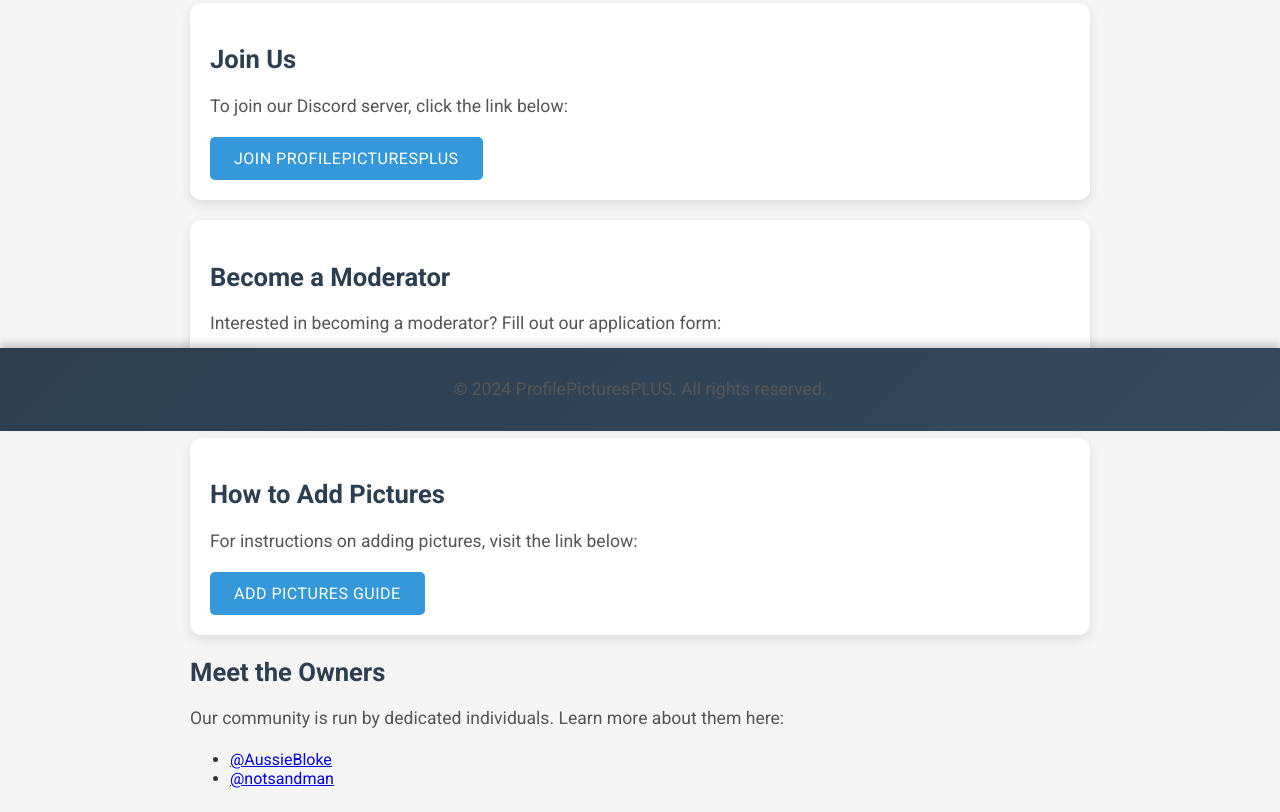
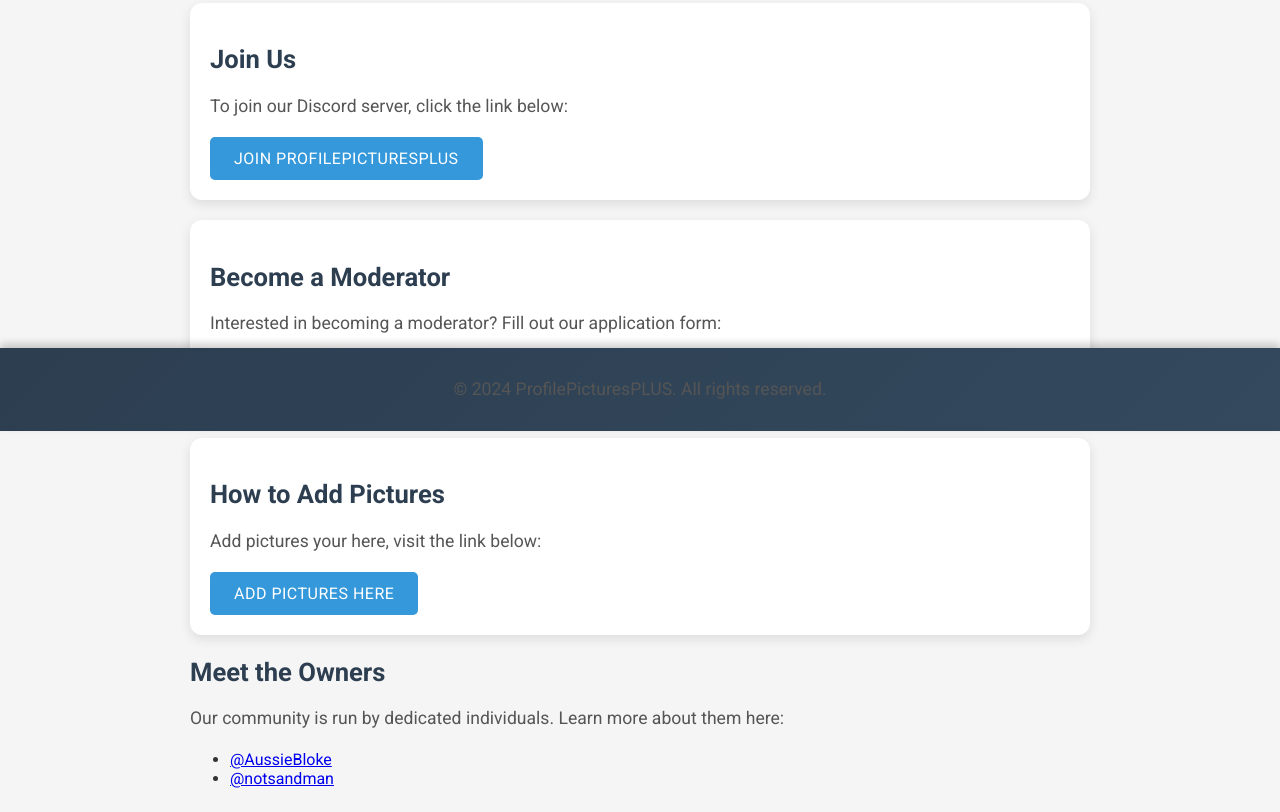
Before and after one commit to AussieBlokee/Discord-Server, a plain HTML site: page index.html in a window 1280 px wide. Shown: the part 369-1181 px from the top of the page. Drawn offline with Linux system fonts and the light colour scheme.

Commit message:
Update index.html

```diff
--- a/index.html
+++ b/index.html
@@ -31,8 +31,8 @@
 
         <section class="add-pictures-section">
             <h2>How to Add Pictures</h2>
-            <p>For instructions on adding pictures, visit the link below:</p>
-            <a href="https://discord.com/channels/1246043076649291796/1246044277822459984" target="_blank" class="button">Add Pictures Guide</a>
+            <p>Add pictures your here, visit the link below:</p>
+            <a href="https://discord.com/channels/1246043076649291796/1246044277822459984" target="_blank" class="button">Add Pictures Here</a>
         </section>
 
         <section class="owners-section">
```
